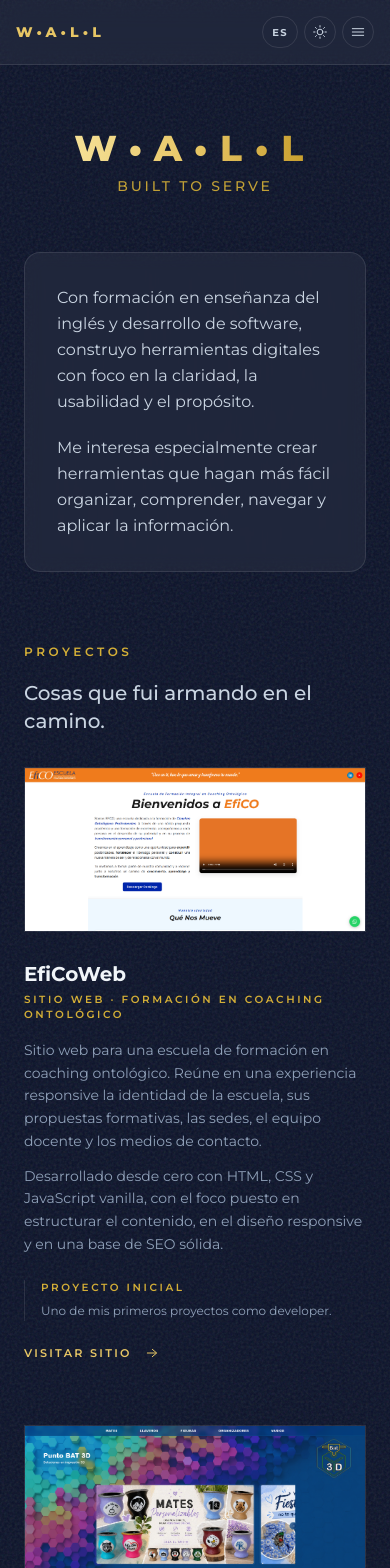
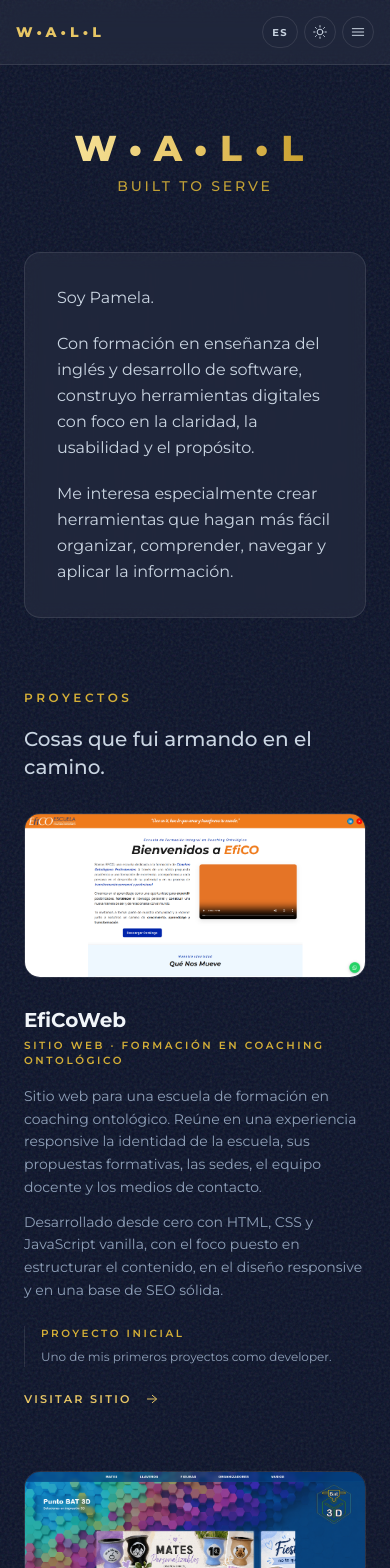
Before and after one commit to P-Wall86/Portfolio, a React (Vite) app: page / in a window 390 px wide. Shown: the top 1568 px of the page. Built offline with nearby package versions, Linux system fonts and the light colour scheme.

Commit message:
agrega Pamela, favicon y copy final de las apps

```diff
--- a/index.html
+++ b/index.html
@@ -7,7 +7,10 @@
   <meta name="theme-color" content="#0A1128" />
   <title>W • A • L • L | built to serve</title>
   <meta name="description"
-    content="WALL — desarrollo de software a medida. Web, arquitectura cloud y sistemas custom. Built to serve." />
+    content="WALL — desarrollo de software a medida. Sitios web y herramientas digitales. Built to serve." />
+
+  <link rel="icon" href="favicon.svg" type="image/svg+xml" />
+  <link rel="apple-touch-icon" href="favicon.svg" />
 
   <link rel="preconnect" href="https://fonts.googleapis.com" />
   <link rel="preconnect" href="https://fonts.gstatic.com" crossorigin />
--- a/src/components/About.jsx
+++ b/src/components/About.jsx
@@ -1,9 +1,11 @@
 const COPY = {
   es: [
+    'Soy Pamela.',
     'Con formación en enseñanza del inglés y desarrollo de software, construyo herramientas digitales con foco en la claridad, la usabilidad y el propósito.',
     'Me interesa especialmente crear herramientas que hagan más fácil organizar, comprender, navegar y aplicar la información.',
   ],
   en: [
+    'I’m Pamela.',
     'With a background in English language teaching and formal training in software development, I build digital tools with a focus on clarity, usability, and purpose.',
     'I’m particularly interested in creating tools that make information easier to organize, navigate, and apply.',
   ],
--- a/src/components/Contact.jsx
+++ b/src/components/Contact.jsx
@@ -9,6 +9,7 @@ const COPY = {
     subtitle: 'Contame de qué se trata.',
     name: 'Nombre',
     message: 'Mensaje',
+    label: 'Contacto',
     submit: 'Enviar mensaje',
     sent: 'Abrimos tu cliente de email.',
     copied: 'Abrimos tu cliente de email. También copiamos el mensaje por si no abre.',
@@ -18,6 +19,7 @@ const COPY = {
     subtitle: 'Tell me about it.',
     name: 'Name',
     message: 'Message',
+    label: 'Contact',
     submit: 'Send message',
     sent: 'We opened your email client.',
     copied: 'We opened your email client. We also copied the message in case it does not open.',
@@ -78,7 +80,7 @@ export default function Contact({ lang }) {
     <section id="contact" className="scroll-mt-24">
       <div className="bg-white/5 border border-white/10 rounded-2xl p-8 md:p-12 backdrop-blur-sm">
         <p className="text-xs font-semibold uppercase tracking-[0.3em] text-[#D4AF37] mb-5">
-          Contact
+          {t.label}
         </p>
 
         <div className="grid gap-10 md:grid-cols-2 md:items-center">
--- a/src/components/Work.jsx
+++ b/src/components/Work.jsx
@@ -74,9 +74,9 @@ const PROJECTS = [
     es: {
       type: 'App · Gestión tecnológica',
       desc: [
-        'Una herramienta diseñada para ayudar a especialistas de tecnología a gestionar el equipamiento de múltiples ubicaciones. En este caso, fue desarrollada para una organización religiosa, donde cada ubicación puede contar con sus propios recursos tecnológicos, equipos y necesidades.',
-        'Centraliza la información sobre los equipos, su ubicación y estado, y facilita el seguimiento de reparaciones, reemplazos y necesidades de nuevo equipamiento.',
-        'Más que un inventario, InvenTech ofrece una visión clara de los recursos tecnológicos de la organización y ayuda a mantener organizada la coordinación necesaria para gestionarlos.',
+        'Una herramienta diseñada para ayudar a especialistas en tecnología a gestionar el equipamiento de distintas ubicaciones. En este caso, fue desarrollada para una organización religiosa, donde cada ubicación puede contar con sus propios recursos tecnológicos, equipos y necesidades.',
+        'Centraliza la información sobre los equipos, su ubicación y estado, y facilita el seguimiento de reparaciones, reemplazos y necesidades de nuevo equipamiento. Esto permite mantener una visión actualizada de los recursos disponibles y de aquello que requiere atención.',
+        'Más que un inventario, InvenTech ayuda a anticipar necesidades y facilita la coordinación necesaria para mantener, reemplazar o incorporar equipamiento.',
       ],
       tag: 'Inventario · Equipamiento · Gestión tecnológica',
       tagNote: 'Diseñada para hacer más manejable una responsabilidad compleja.',
@@ -85,8 +85,8 @@ const PROJECTS = [
       type: 'App · Technology Management',
       desc: [
         'A tool designed to help technology specialists manage equipment across multiple locations. In this case, it was developed for a religious organization, where each location may have its own technology resources, equipment, and needs.',
-        'It brings information about equipment, location, and condition into one place, while making it easier to track repairs, replacements, and new equipment needs.',
-        'More than an inventory, InvenTech provides a clear view of technology resources across the organization and helps keep the coordination behind them organized.',
+        'It centralizes information about equipment, its location, and condition, while making it easier to track repairs, replacements, and new equipment needs. This provides an up-to-date view of available resources and anything that requires attention.',
+        'More than an inventory, InvenTech helps anticipate needs and supports the coordination required to maintain, replace, or acquire equipment.',
       ],
       tag: 'Inventory · Equipment · Technology Management',
       tagNote: 'Designed to make a complex responsibility easier to manage.',
@@ -103,8 +103,8 @@ const PROJECTS = [
     es: {
       type: 'App · Preparación de discursos',
       desc: [
-        'Una herramienta personal para preparar, organizar y practicar discursos para la Iglesia. Reúne estructura de discurso, escritura, consejos de oratoria, grabación y herramientas de tiempo en un mismo lugar, con el objetivo de facilitar el proceso a quienes tienen dificultades para organizar y preparar un discurso.',
-        'Diseñada alrededor de mi forma de preparar y practicar discursos, pero también pensando en hacer más sencillo ese proceso para otras personas.',
+        'Una herramienta personal para preparar, organizar y practicar discursos para la Iglesia. Reúne estructura de discurso, escritura, consejos de oratoria, grabación y herramientas de tiempo en un mismo lugar, pensada también para hacer más sencillo el proceso a quienes tienen dificultades para organizar y preparar un discurso.',
+        'Preparar un mensaje puede implicar mucho más que escribirlo: ordenar ideas, encontrar una estructura, pensar cómo comunicarlo y practicar hasta sentirse preparado. Sunday Speech Organiser busca acompañar cada una de esas etapas y hacer el proceso menos abrumador.',
       ],
       tag: 'Escritura · Oratoria · Grabación y tiempo',
       tagNote: 'Diseñada alrededor de mi forma de preparar y practicar discursos.',
@@ -112,8 +112,8 @@ const PROJECTS = [
     en: {
       type: 'App · Speech Preparation',
       desc: [
-        'A personal tool for preparing, organizing, and practicing talks for the Church. It brings speech structure, writing, oratory tips, recording, and timing tools together in one place, with the goal of making the process easier for those who find it difficult to organize and prepare a talk.',
-        'Built around the way I prepare and practice talks, while also aiming to make that process more approachable for others.',
+        'A personal tool for preparing, organizing, and practicing talks for the Church. It brings speech structure, writing, oratory tips, recording, and timing tools together in one place, also designed to make the process easier for those who find it difficult to organize and prepare a talk.',
+        'Preparing a message can involve much more than writing it: organizing ideas, finding a structure, thinking about how to communicate it, and practicing until you feel prepared. Sunday Speech Organiser is designed to support each of these stages and make the process less overwhelming.',
       ],
       tag: 'Speech Writing · Oratory · Recording & Timing',
       tagNote: 'Built around the way I prepare and practice talks.',
@@ -242,7 +242,7 @@ function DemoViewer({ name, alt, src, w, h, label, onClose }) {
         width={w}
         height={h}
         aria-label={alt}
-        className="h-auto max-h-[76vh] w-auto max-w-full border border-white/15"
+        className="h-auto max-h-[76vh] w-auto max-w-full rounded-2xl border border-white/15"
       />
     </div>
   )
@@ -274,7 +274,7 @@ function AppProject({ name, video, alt, w, h, c, expand }) {
             width={w}
             height={h}
             aria-label={alt}
-            className="h-auto w-full border border-white/10 transition-colors duration-300 group-hover:border-[#D4AF37]/60 md:h-[25rem] md:w-auto"
+            className="h-auto w-full rounded-2xl border border-white/10 transition-colors duration-300 group-hover:border-[#D4AF37]/60 md:h-[25rem] md:w-auto"
           />
         </button>
       </div>
@@ -347,7 +347,7 @@ export default function Work({ lang }) {
                   height={h}
                   loading="lazy"
                   decoding="async"
-                  className="h-auto w-full border border-white/10"
+                  className="h-auto w-full rounded-2xl border border-white/10"
                 />
               </a>
 
```
Also changed, not shown: public/favicon.svg (added).
